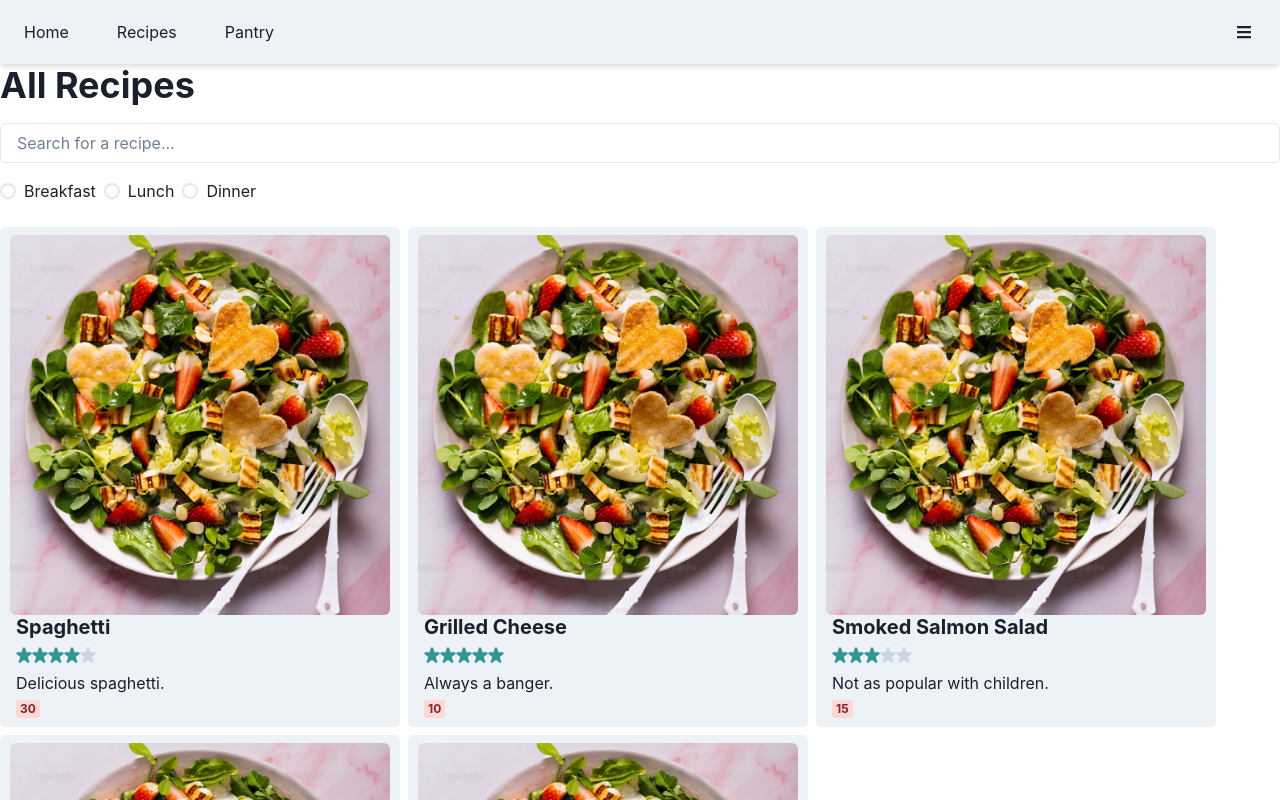
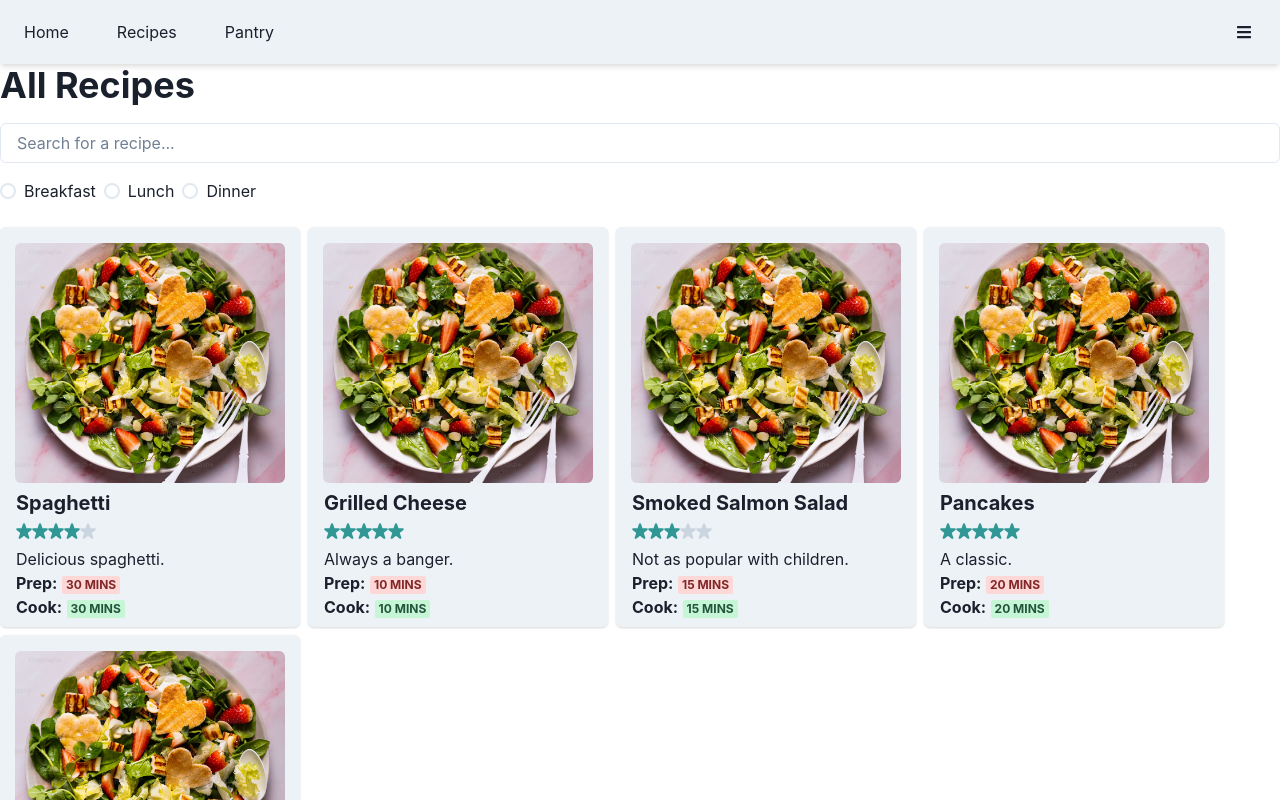
Before and after one commit to ash-bergs/dish-dollar, a Next.js app in the folder frontend/: page /recipes in a window 1280 px wide. Shown: the top 800 px of the page. Built offline with nearby package versions, Linux system fonts and the light colour scheme.

Commit message:
feat: organized recipe cards
Renamed the old RecipeCard -> SavedRecipeCard
Broke out some parts of the RecipeCard, like Wrapper, Image and StarRating

```diff
--- a/frontend/src/components/AllRecipesView.tsx
+++ b/frontend/src/components/AllRecipesView.tsx
@@ -1,6 +1,6 @@
 import React, { useState } from 'react';
 import { RECIPES } from '@/data';
-import ExpandedRecipeCard from './ExpandedRecipeCard';
+import ExpandedRecipeCard from './RecipeCard';
 import {
   Input,
   Box,
--- a/frontend/src/components/Dashboard.tsx
+++ b/frontend/src/components/Dashboard.tsx
@@ -1,6 +1,6 @@
 import { Box, Flex, Heading, List, ListItem, Checkbox } from '@chakra-ui/react';
 
-import RecipeCard from './RecipeCard';
+import SavedRecipeCard from './SavedRecipeCard';
 
 import { RECIPES } from '@/data';
 
@@ -28,7 +28,7 @@ const Dashboard = () => {
             Your Recipes
           </Heading>
           {RECIPES.map((recipe, index) => (
-            <RecipeCard key={index} recipe={recipe} />
+            <SavedRecipeCard key={index} recipe={recipe} />
           ))}
         </Box>
 
--- a/frontend/src/components/ExpandedRecipeCard.tsx
+++ /dev/null
@@ -1,63 +0,0 @@
-import { Badge, Box, Flex, Heading, Text, Image } from '@chakra-ui/react';
-import { StarIcon } from '@chakra-ui/icons';
-
-import type { Recipe } from '@/types';
-
-type Props = {
-  recipe: Recipe;
-};
-// TODO: truncate description text to one or two lines
-// expand when tapped/clicked on
-const ExpandedRecipeCard: React.FC<Props> = ({ recipe }) => {
-  const recipeImage = recipe.image || '/stock-salad.avif';
-  return (
-    <Flex
-      direction="column"
-      justifyContent={'center'}
-      bg="gray.100"
-      borderRadius="md"
-      cursor="pointer"
-      w={{ base: '100px', sm: '200px', md: '300px', lg: '300px', xl: '400px' }}
-      _hover={{ shadow: 'md', transform: 'scale(1.01)' }}
-      transition="all 0.2s"
-    >
-      <Box
-        className="recipe-card__image-container"
-        w={{ base: '80px', sm: '180px', md: '200px', lg: '280px', xl: '380px' }}
-        h={{ base: '80px', sm: '180px', md: '200px', lg: '280px', xl: '380px' }}
-        overflow="hidden"
-        borderRadius="md"
-        alignSelf="center"
-        mt={2}
-      >
-        <Image
-          src={recipeImage}
-          alt={recipe.title}
-          objectFit="cover"
-          objectPosition="center"
-          w="100%"
-          h="100%"
-        />
-      </Box>
-
-      <Box px={4} pb={2}>
-        <Heading size="md">{recipe.title}</Heading>
-        <Flex mt={2}>
-          {Array(5)
-            .fill('')
-            .map((_, i) => (
-              <StarIcon
-                key={i}
-                color={i < recipe.rating ? 'teal.500' : 'gray.300'}
-              />
-            ))}
-        </Flex>
-        <Text mt={2}>{recipe.description}</Text>
-
-        <Badge colorScheme="red">{recipe.timeToPrepare}</Badge>
-      </Box>
-    </Flex>
-  );
-};
-
-export default ExpandedRecipeCard;
--- a/frontend/src/components/RecipeCard.tsx
+++ b/frontend/src/components/RecipeCard.tsx
@@ -1,5 +1,4 @@
-import { useState } from 'react';
-import { Box, Collapse, Flex, Heading, Text } from '@chakra-ui/react';
+import { Badge, Box, Flex, Heading, Text, Image } from '@chakra-ui/react';
 import { StarIcon } from '@chakra-ui/icons';
 
 import type { Recipe } from '@/types';
@@ -8,51 +7,96 @@ type Props = {
   recipe: Recipe;
 };
 
+type StarRatingProps = {
+  rating: number;
+};
+type CardWrapperProps = {
+  children: React.ReactNode;
+};
+// TODO: differentiate between cook and prep time in the data and type
 const RecipeCard: React.FC<Props> = ({ recipe }) => {
-  const [showDetails, setShowDetails] = useState(false);
+  return (
+    <CardWrapper>
+      <RecipeImage recipe={recipe} />
 
-  const numberOfIngredients = recipe.ingredients.length;
+      <Box px={4} py={2}>
+        <Heading size="md">{recipe.title}</Heading>
+        <StarRating rating={recipe.rating} />
+        <Text mt={2}>{recipe.description}</Text>
 
+        <Text>
+          <strong>Prep:</strong>{' '}
+          <Badge colorScheme="red">{recipe.timeToPrepare} mins</Badge>
+        </Text>
+        <Text>
+          <strong>Cook:</strong>{' '}
+          <Badge colorScheme="green">{recipe.timeToPrepare} mins</Badge>
+        </Text>
+      </Box>
+    </CardWrapper>
+  );
+};
+
+export default RecipeCard;
+
+const CardWrapper: React.FC<CardWrapperProps> = ({ children }) => {
   return (
-    <Box
-      p={4}
+    <Flex
+      direction="column"
+      justifyContent={'center'}
       bg="gray.100"
-      marginBottom={4}
       borderRadius="md"
       cursor="pointer"
+      boxShadow="base"
+      w={{ base: '100%', md: '60%', xl: '40%' }}
+      maxWidth="300px"
+      minWidth="250px"
       _hover={{ shadow: 'md', transform: 'scale(1.01)' }}
       transition="all 0.2s"
-      onMouseEnter={() => setShowDetails(true)}
-      onMouseLeave={() => setShowDetails(false)}
     >
-      <Heading size="md">{recipe.title}</Heading>
+      {children}
+    </Flex>
+  );
+};
+
+const StarRating: React.FC<StarRatingProps> = ({ rating }) => {
+  return (
     <Flex mt={2}>
       {Array(5)
         .fill('')
         .map((_, i) => (
-            <StarIcon
-              key={i}
-              color={i < recipe.rating ? 'teal.500' : 'gray.300'}
-            />
+          <StarIcon key={i} color={i < rating ? 'teal.500' : 'gray.300'} />
         ))}
     </Flex>
-      <Text mt={2}>{recipe.description}</Text>
+  );
+};
 
-      <Collapse in={showDetails} animateOpacity>
-        <Flex mt={3} justifyContent={'space-between'}>
-          <Text>
-            <strong>Time to Prepare:</strong> {recipe.timeToPrepare} mins
-          </Text>
-          <Text>
-            <strong>Number of Ingredients:</strong> {numberOfIngredients}
-          </Text>
-          <Text>
-            <strong>Average Cost / Dish:</strong> ${recipe.averageCostPerDish}
-          </Text>
-        </Flex>
-      </Collapse>
+const RecipeImage: React.FC<Props> = ({ recipe }) => {
+  const recipeImage = recipe.image || '/stock-salad.avif';
+
+  return (
+    <Box
+      className="recipe-card__image-container"
+      w="90%" // width relative to the card's width
+      h="0"
+      paddingBottom="80%" // creates a square aspect ratio
+      overflow="hidden"
+      borderRadius="md"
+      alignSelf="center"
+      mt={4}
+      position="relative"
+    >
+      <Image
+        src={recipeImage}
+        alt={recipe.title}
+        objectFit="cover"
+        objectPosition="center"
+        w="100%"
+        h="100%"
+        position="absolute"
+        top="0"
+        left="0"
+      />
     </Box>
   );
 };
-
-export default RecipeCard;
```
Also changed, not shown: frontend/src/components/SavedRecipeCard.tsx (added, +62 -0 lines). Lines whose indentation alone changed are shown as unchanged.
